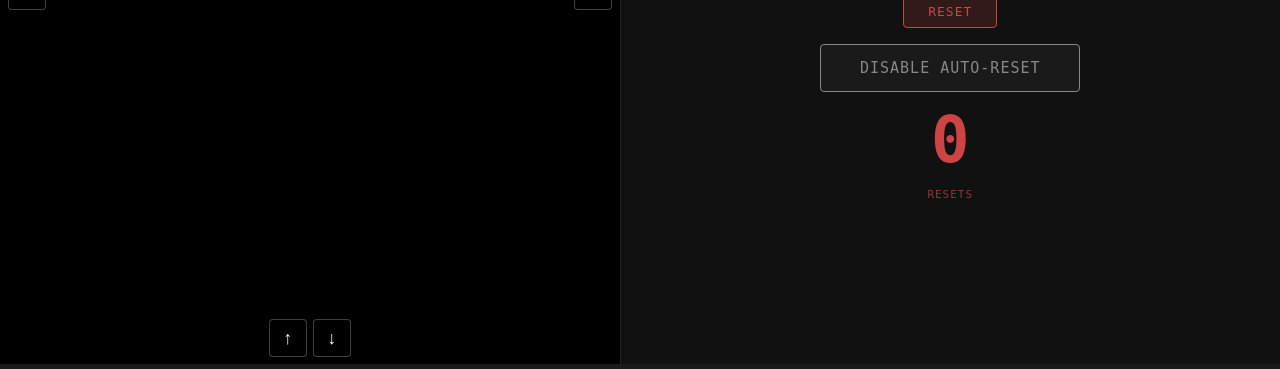
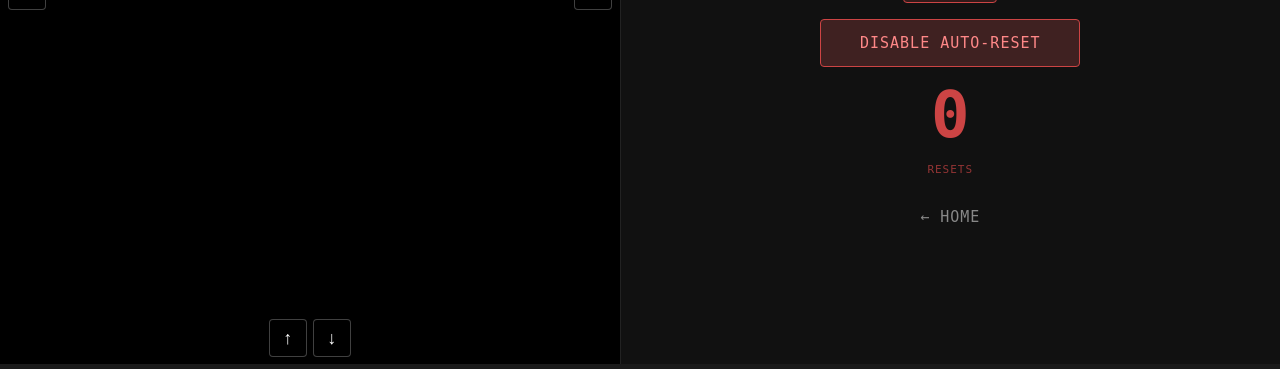
Before and after one commit to grillermo/awh, a Flask app: page /live in a window 1280 px wide. Shown: the part 431-800 px from the top of the page. Run offline with Flask 3, Linux system fonts and the light colour scheme.

Commit message:
feat(live): swap auto-reset toggle colors and add home link
Co-Authored-By: Claude Sonnet 5.5 <noreply@anthropic.com>

```diff
--- a/templates/live.html
+++ b/templates/live.html
@@ -64,9 +64,9 @@
     }
     #reset-btn:active { background: rgba(180,60,60,0.5); }
     #auto-reset-toggle {
-      background: rgba(60,60,60,0.2);
-      color: #888;
-      border: 1px solid #888;
+      background: rgba(200,80,80,0.25);
+      color: #f88;
+      border: 1px solid #c44;
       border-radius: 4px;
       padding: 14px 28px;
       font-family: monospace;
@@ -77,11 +77,19 @@
       min-width: 260px;
     }
     #auto-reset-toggle.is-on {
-      background: rgba(200,80,80,0.25);
-      color: #f88;
-      border-color: #c44;
+      background: rgba(60,60,60,0.2);
+      color: #888;
+      border-color: #888;
     }
     #auto-reset-toggle:active { opacity: 0.7; }
+    #home-link {
+      color: #888;
+      font-family: monospace;
+      font-size: 15px;
+      letter-spacing: 1px;
+      text-decoration: none;
+      margin-top: 16px;
+    }
     #ocr-text {
       font-size: clamp(64px, 15vw, 200px);
       font-weight: bold;
@@ -197,6 +205,7 @@
       <button id="auto-reset-toggle">DISABLE AUTO-RESET</button>
       <div id="reset-count">0</div>
       <div id="reset-count-label">RESETS</div>
+      <a id="home-link" href="/">← HOME</a>
     </div>
   </main>
   <div id="error-bar"><div id="error-fill"></div></div>
```
